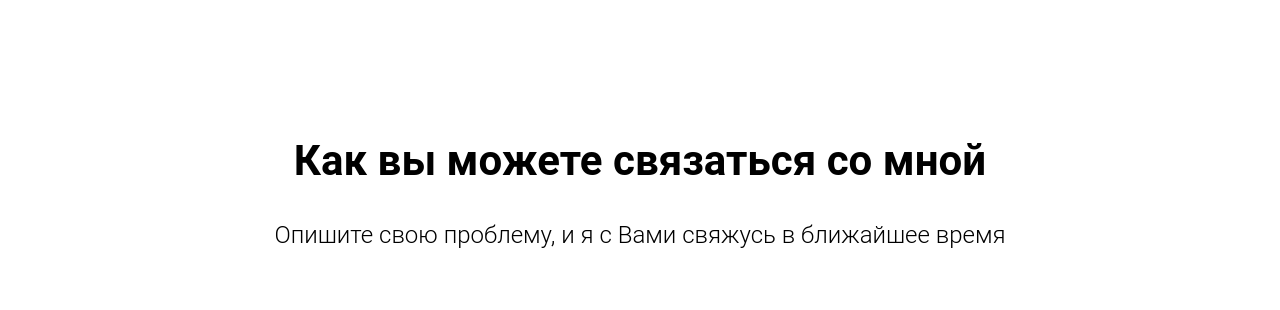
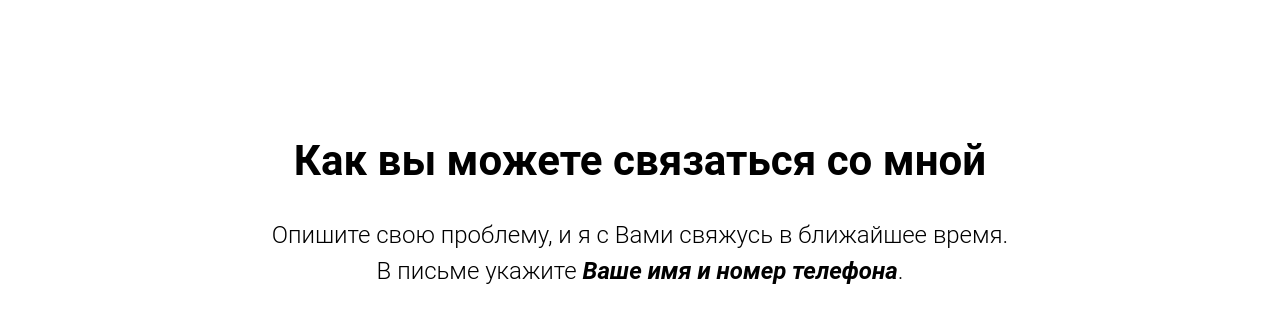
Before and after one commit to celitel/celitel.github.io, a plain HTML site: page index.html in a window 1280 px wide. Shown: the part 5680-5990 px from the top of the page. Drawn offline with Linux system fonts and the light colour scheme.

Commit message:
Укажите имя и телефон в письме

```diff
--- a/index.html
+++ b/index.html
@@ -2755,7 +2755,10 @@ height="0" width="0" style="display:none;visibility:hidden"></iframe></noscript>
                         <div class="t-col t-col_12">
                             <div class="t-section__topwrapper t-align_center">
                                 <div class="t-section__title t-title t-title_xs" field="btitle"><strong>Как вы можете связаться со мной</strong></div>
-                                <div class="t-section__descr t-descr t-descr_xl t-margin_auto" field="bdescr">Опишите свою проблему, и я с Вами свяжусь в ближайшее время</div>
+                                <div class="t-section__descr t-descr t-descr_xl t-margin_auto" field="bdescr">
+									<p>Опишите свою проблему, и я с Вами свяжусь в ближайшее время.</p>
+									<p>В письме укажите <strong><em>Ваше имя и номер телефона</em></strong>.</p>
+								</div>
                             </div>
                         </div>
                     </div>
```
